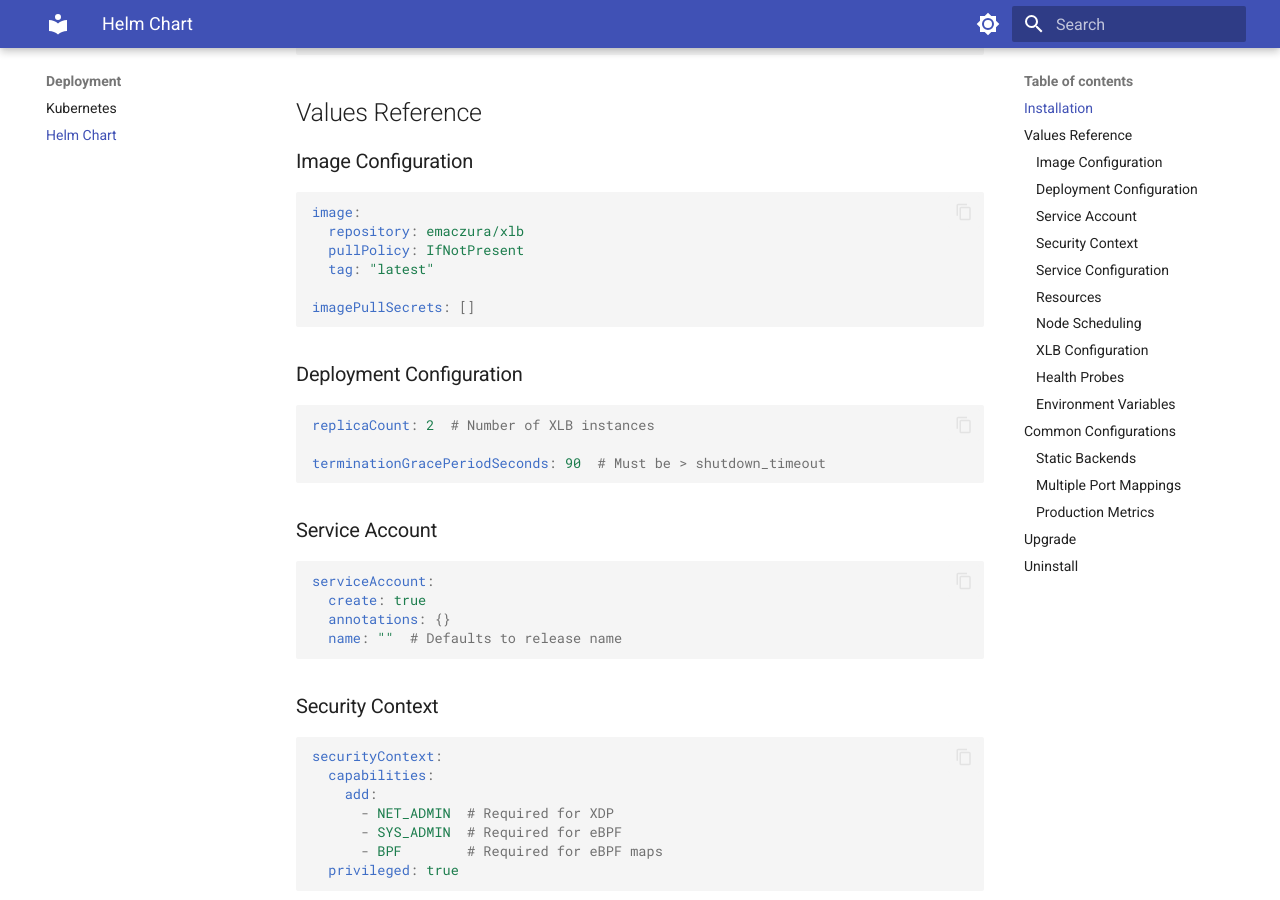
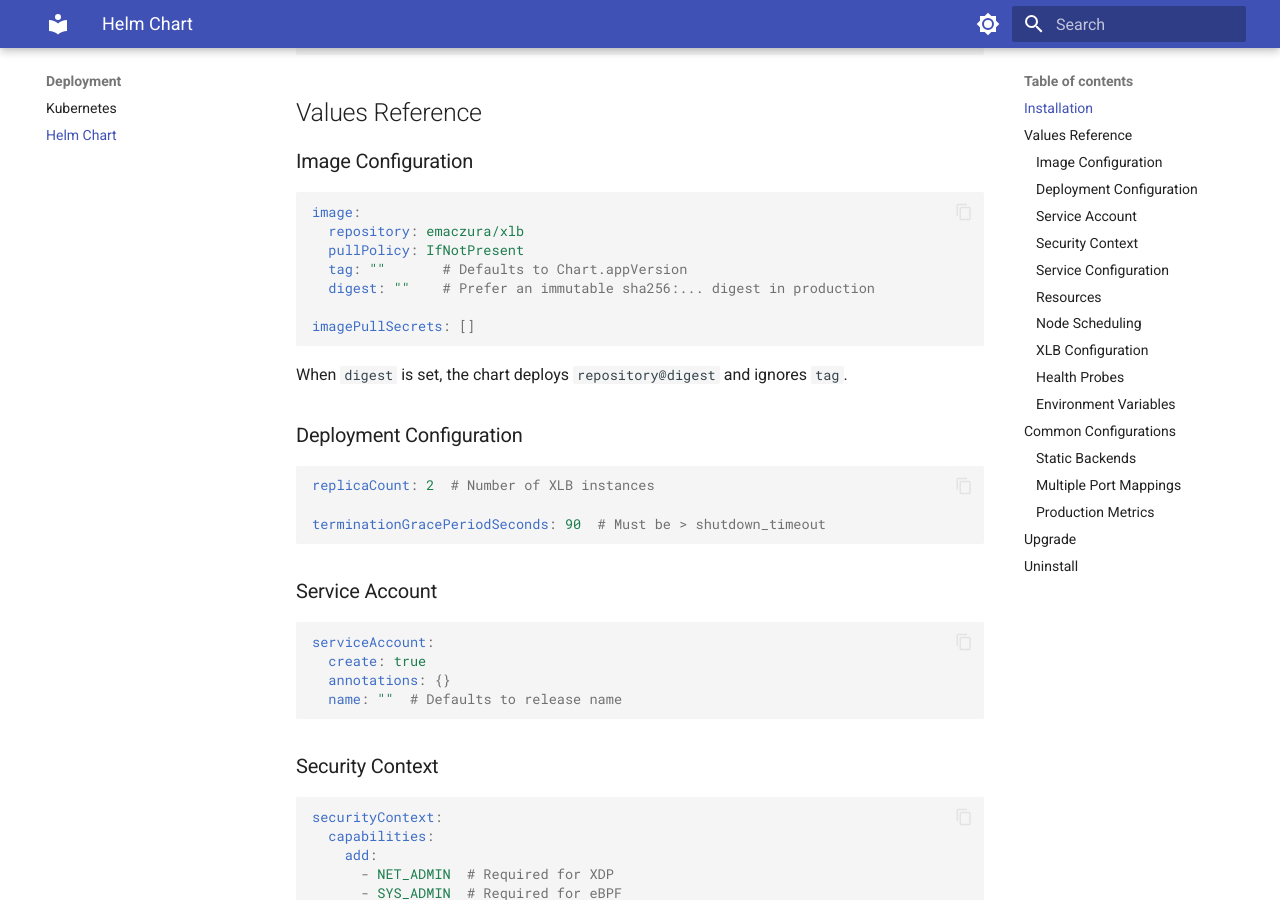
Before and after one commit to bisdreamz/xlb, an MkDocs documentation site: the page built from docs/docs/deployment/helm.md, in a window 1280 px wide and 900 px high, scrolled down 570 px. Built offline with MkDocs 1.6.1 and Material for MkDocs 9.7.7, drawn with Linux system fonts in a browser that asks for light colours.

Commit message:
Support immutable container images in Helm

````diff
--- a/docs/docs/deployment/helm.md
+++ b/docs/docs/deployment/helm.md
@@ -27,10 +27,13 @@
 image:
   repository: emaczura/xlb
   pullPolicy: IfNotPresent
-  tag: "latest"
+  tag: ""       # Defaults to Chart.appVersion
+  digest: ""    # Prefer an immutable sha256:... digest in production
 
 imagePullSecrets: []
 ```
+
+When `digest` is set, the chart deploys `repository@digest` and ignores `tag`.
 
 ### Deployment Configuration
 
````
Also changed, not shown: docs/docs/deployment/kubernetes.md (+1 -1 lines), 2 other files.
